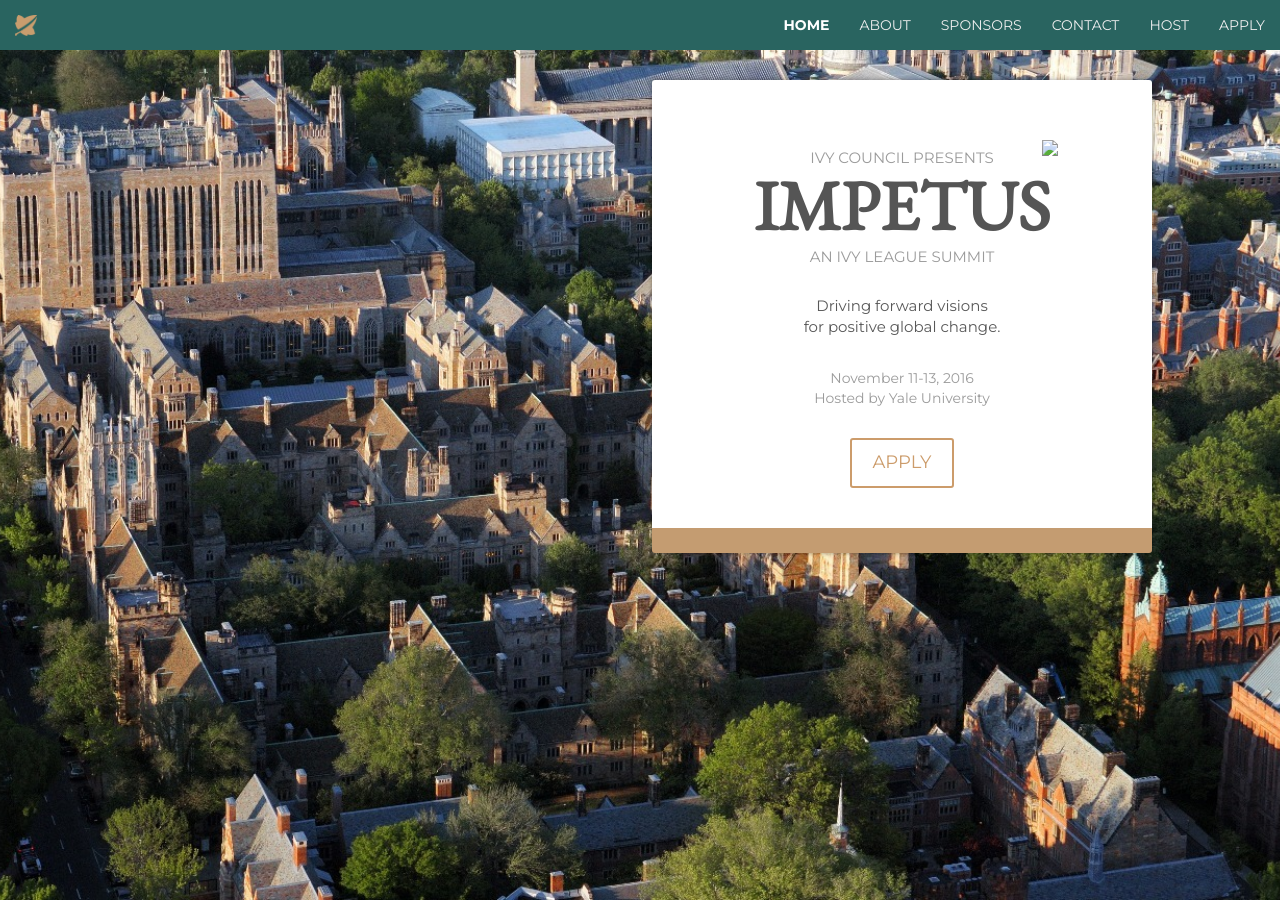
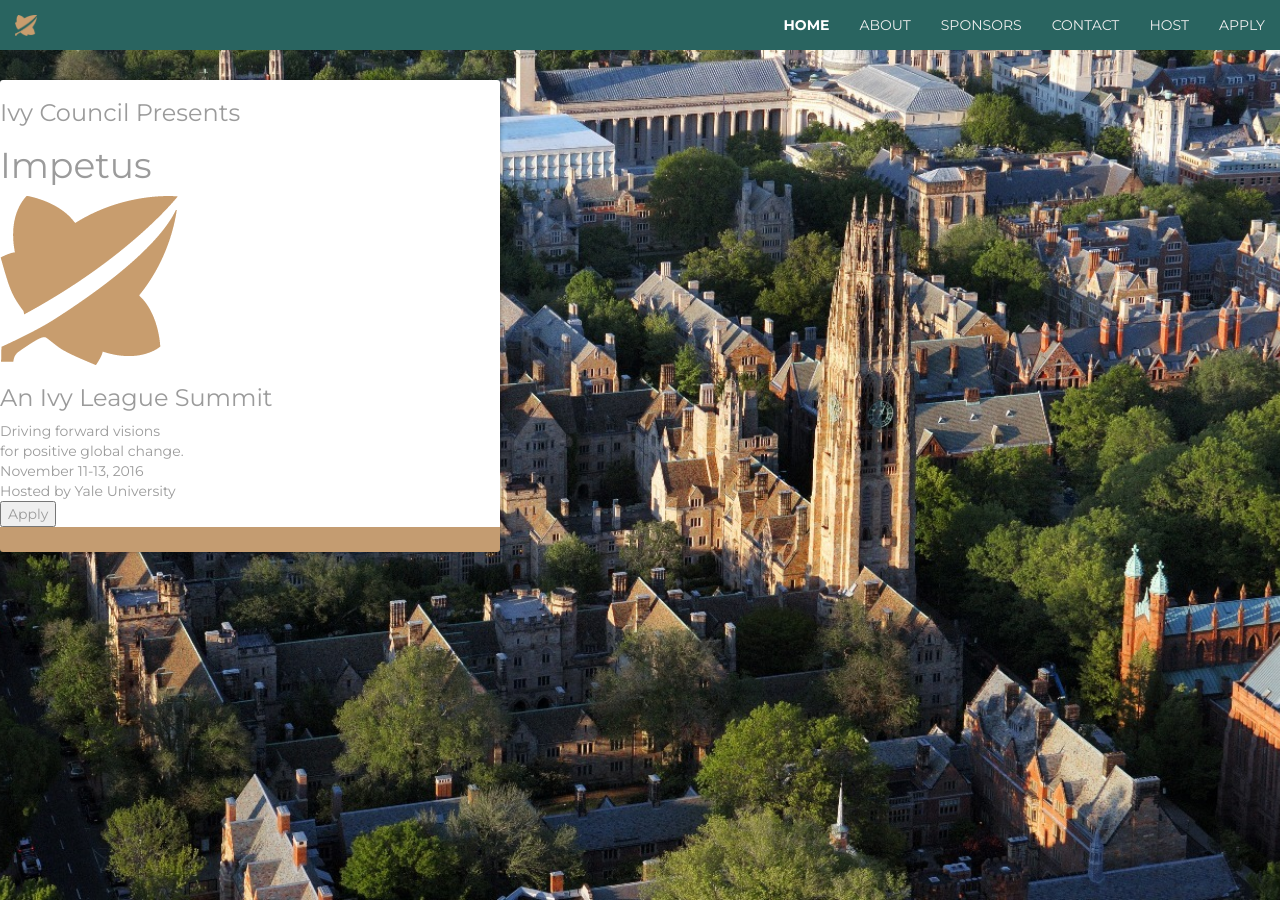
Before and after one commit to felipap/ils-website, a Jekyll site: the page built from index.html, in a window 1280 px wide. Built offline with Jekyll 4.4.1, drawn with Linux system fonts in a browser that asks for light colours.

Commit message:
Fix image.

```diff
--- a/about.html
+++ b/about.html
@@ -7,7 +7,7 @@
 	<div class="title">
 		<h1>
 			About
-			<img class="leaf" src="{{ "images/leaf.png" | prepend: site.baseurl }}" />
+			<img class="leaf" src="{{ "/images/leaf.png" | prepend: site.baseurl }}" />
 		</h1>
 	</div>
 
--- a/index.html
+++ b/index.html
@@ -1,13 +1,13 @@
 ---
 layout: boxy
-box-layout: main
+box-layout: 1
 ---
 
 <div class="home-box">
 	<div class="title">
 		<h3>Ivy Council Presents</h3>
 		<h1>Impetus</h1>
-		<img class="leaf" src="{{ "images/leaf.png" | prepend: site.baseurl }}" />
+		<img class="leaf" src="{{ "/images/leaf.png" | prepend: site.baseurl }}" />
 		<h3>An Ivy League Summit</h3>
 	</div>
 	<div class="subtitle">
```
